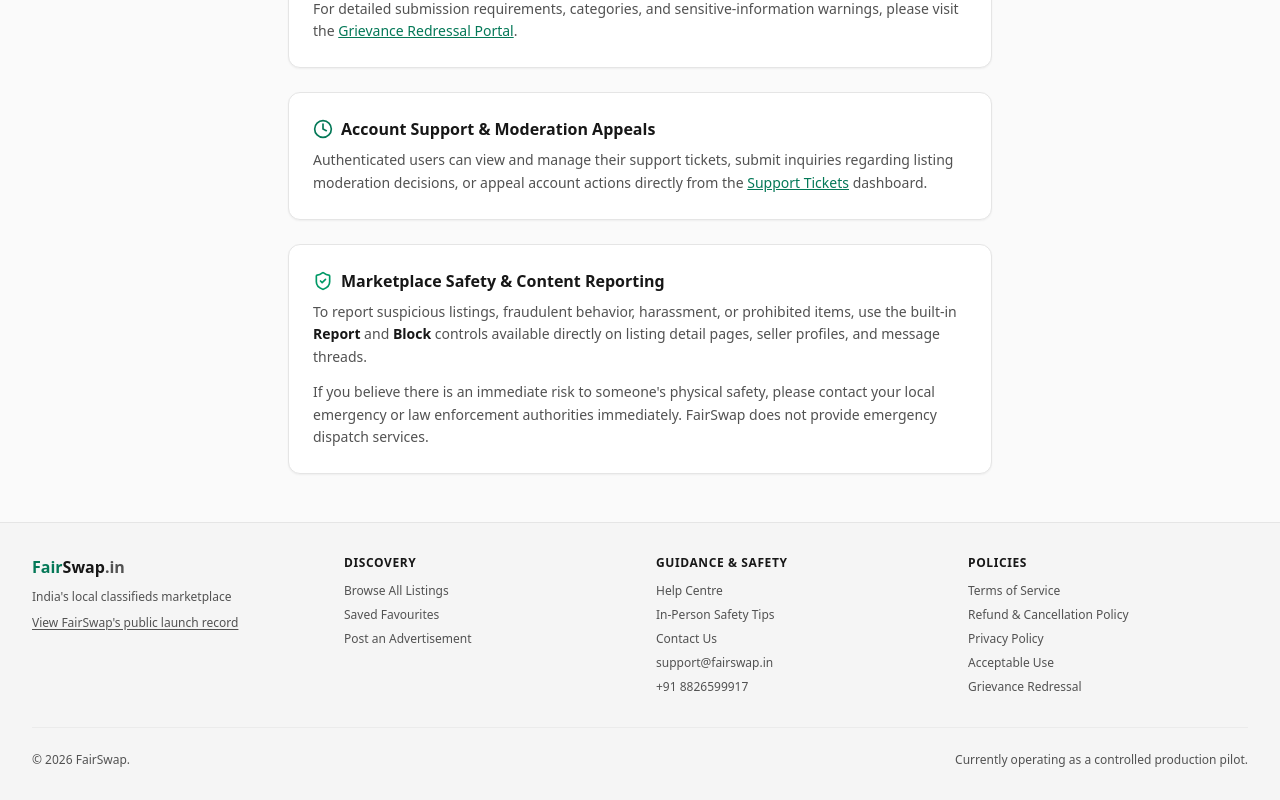
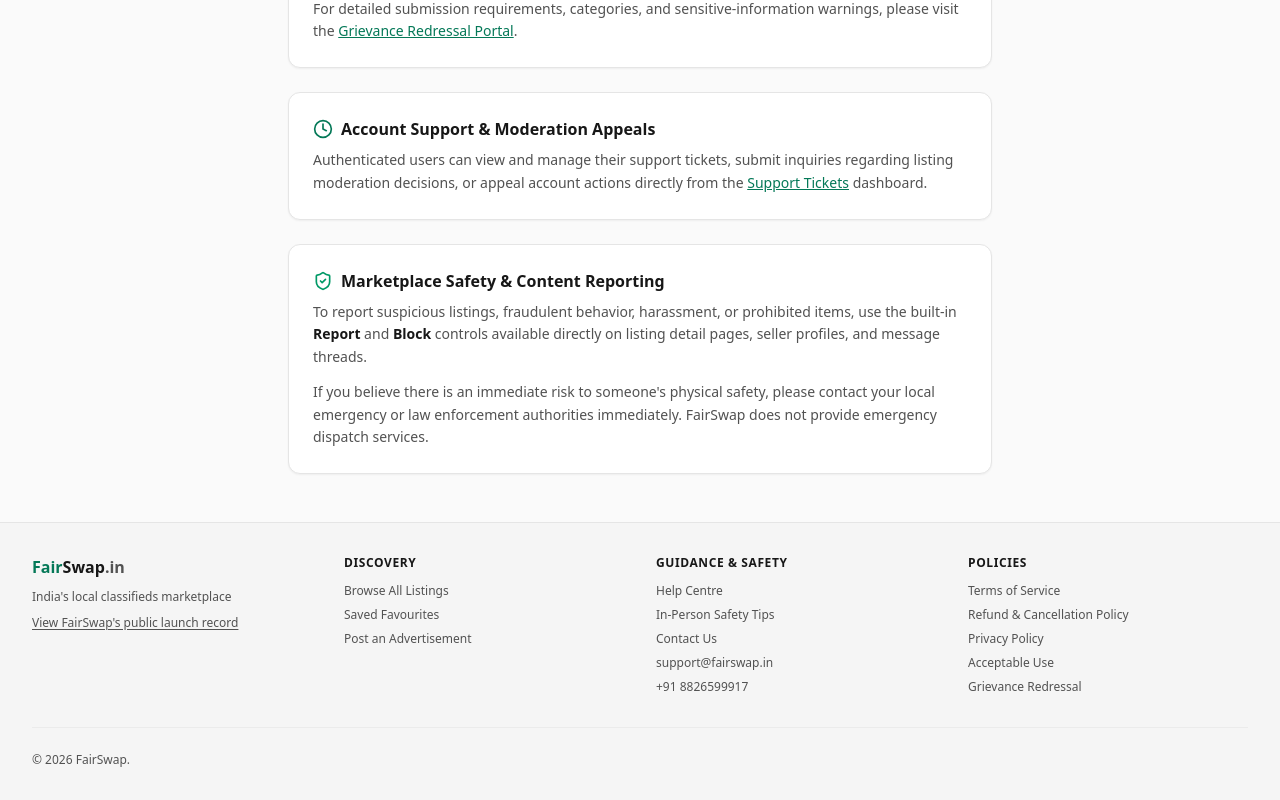
Before and after one commit to vivek2310sharma/FairSwap-Web, a Next.js app: page /contact in a window 1280 px wide. Shown: the part 711-1511 px from the top of the page. Built offline with nearby package versions, Linux system fonts and the light colour scheme; no server answers.

Commit message:
Remove pilot status from shared footer

```diff
--- a/src/components/footer.tsx
+++ b/src/components/footer.tsx
@@ -120,13 +120,10 @@ export function Footer() {
           </div>
         </div>
 
-        {/* Development notice and copyright */}
-        <div className="mt-8 border-t border-border/60 pt-6 flex flex-col items-center justify-between gap-3 text-center sm:flex-row sm:text-left">
+        {/* Copyright */}
+        <div className="mt-8 border-t border-border/60 pt-6 text-center sm:text-left">
           <p className="text-xs text-muted">
             &copy; {currentYear} FairSwap.
-          </p>
-          <p className="text-xs text-muted">
-            Currently operating as a controlled production pilot.
           </p>
         </div>
       </div>
```
